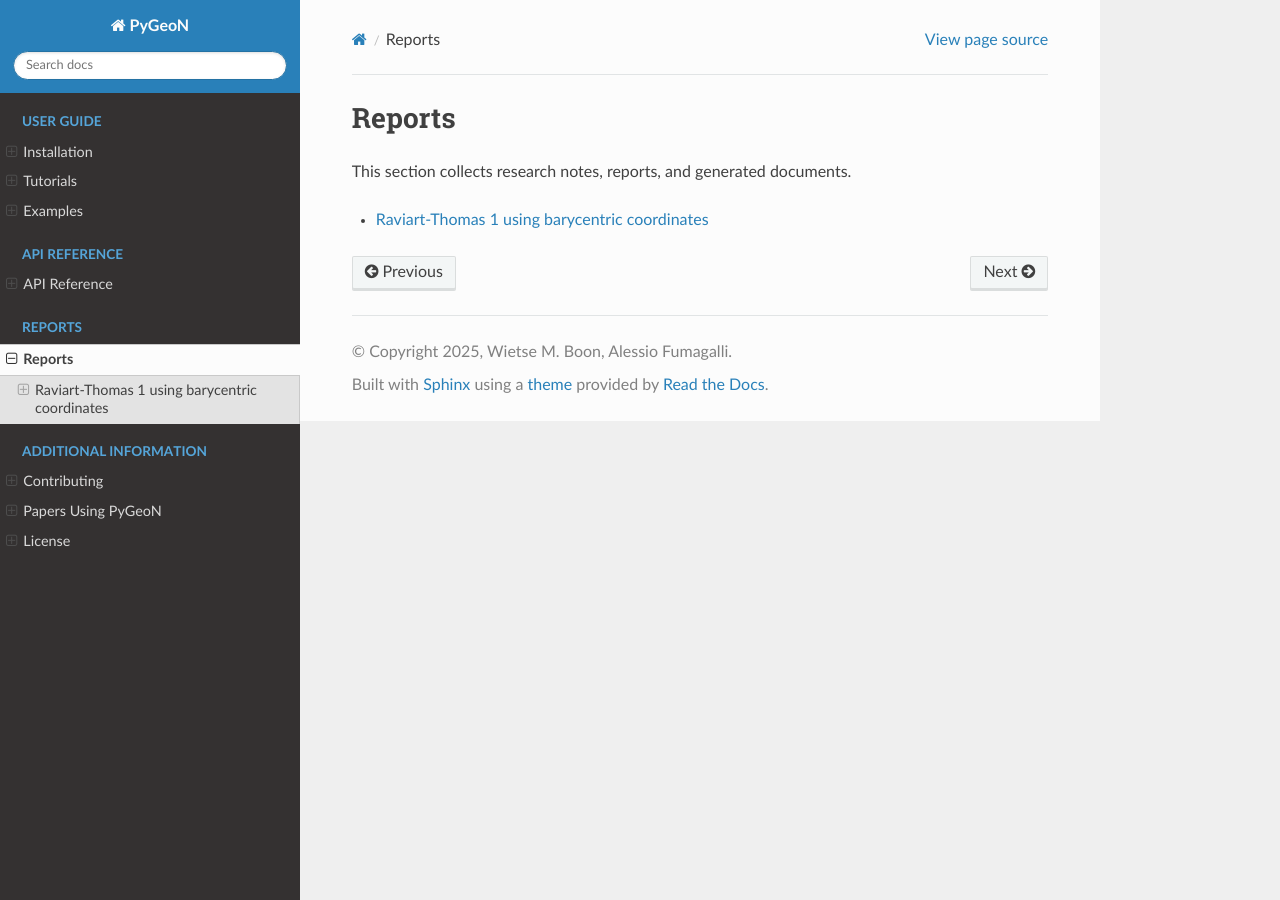
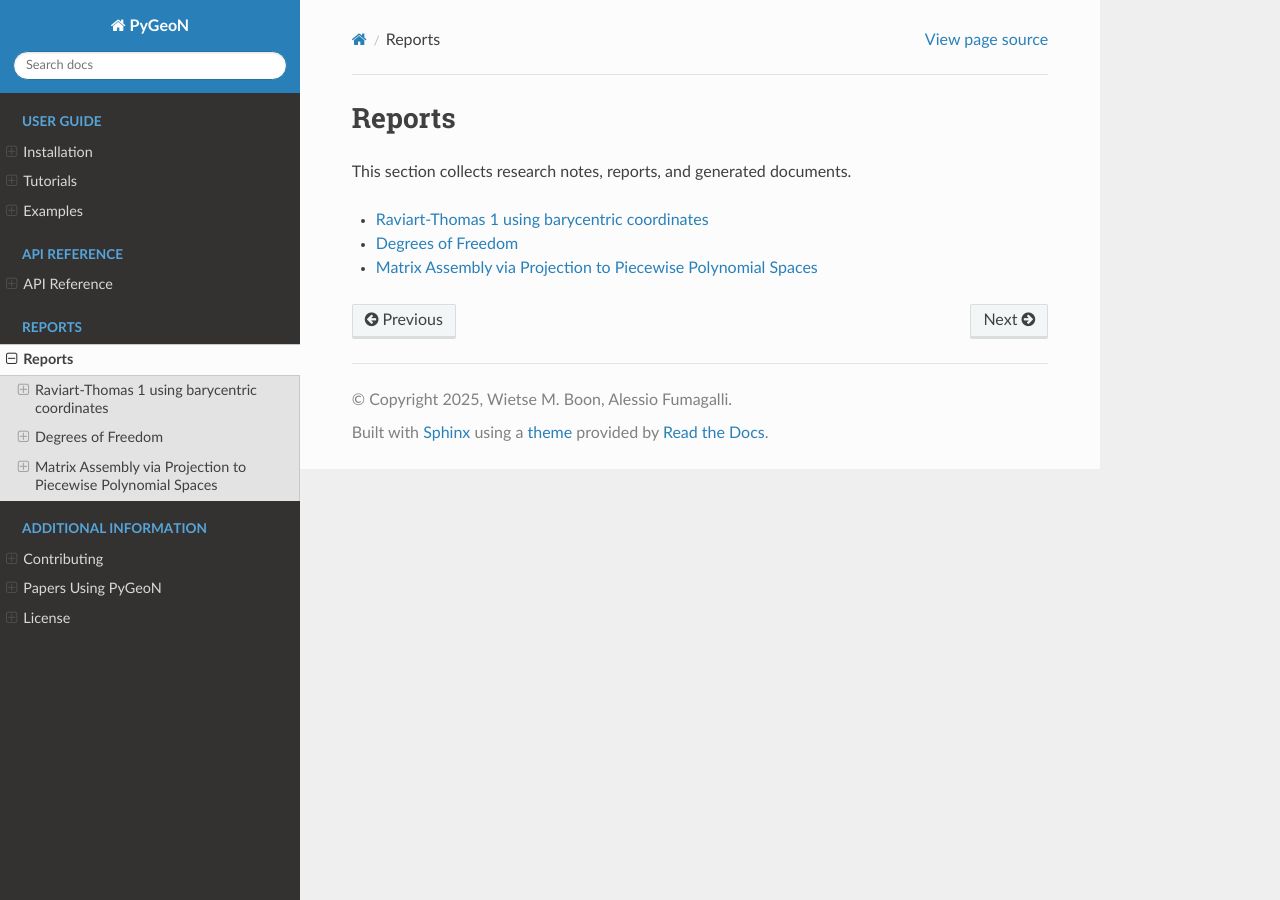
Before and after one commit to compgeo-mox/pygeon, a Sphinx documentation site: the page built from docs/reports/index.rst, in a window 1280 px wide. Built offline with Sphinx 7.4.7 and the Read the Docs theme 3.1.0, drawn with Linux system fonts in a browser that asks for light colours; pages that are not in the unit, such as notebooks, are missing from menus; part of the change alters nothing that is shown.

Commit message:
Add documentation for degrees of freedom and matrix assembly in PyGeoN (#245)
* Add documentation for degrees of freedom and matrix assembly in PyGeoN

* update title of a report

* update matrix assembly docs

* Potential fix for pull request finding

Co-authored-by: Copilot Autofix powered by AI <175728472+Copilot@users.noreply.github.com>

* fix: add docs to toctree, fix links, update Mat/SymMat sections in dofs.md

Agent-Logs-Url: https://github.com/compgeo-mox/pygeon/sessions/f778eab5-a32a-4876-8eb9-9ca1b92203d6

Co-authored-by: alessiofumagalli <3007391+alessiofumagalli@users.noreply.github.com>

* Potential fix for pull request finding

Co-authored-by: Copilot Autofix powered by AI <175728472+Copilot@users.noreply.github.com>

* update documentation of dofs description

---------

Co-authored-by: Copilot Autofix powered by AI <175728472+Copilot@users.noreply.github.com>
Co-authored-by: copilot-swe-agent[bot] <198982749+Copilot@users.noreply.github.com>
Co-authored-by: alessiofumagalli <3007391+alessiofumagalli@users.noreply.github.com>

```diff
--- a/docs/reports/index.rst
+++ b/docs/reports/index.rst
@@ -7,3 +7,5 @@ This section collects research notes, reports, and generated documents.
    :maxdepth: 1
 
    ../reports_src/RT1
+   ../reports_src/dofs
+   ../reports_src/matrix_assembly
--- /dev/null
+++ b/docs/reports_src/dofs.md
@@ -0,0 +1,169 @@
+# Degrees of Freedom
+
+This document describes the degrees of freedom (DOFs) for each finite element space
+available in PyGeoN, and how they are laid out in the global solution vector.
+
+
+
+## Scalar spaces
+
+### `Lagrange1` — $H^1$, piecewise linear ([source](https://github.com/compgeo-mox/pygeon/blob/main/src/pygeon/discretizations/fem/h1.py#L13))
+
+One DOF per mesh **node**.
+
+$$N_\text{dof} = N_\text{nodes}$$
+
+**DOF meaning.** Each DOF is the function value at the corresponding node.
+
+**DOF ordering.** DOF $n$ has global index $n$ (directly indexed by node number).
+
+### `Lagrange2` — $H^1$, piecewise quadratic ([source](https://github.com/compgeo-mox/pygeon/blob/main/src/pygeon/discretizations/fem/h1.py#L309))
+
+One DOF per mesh **node** and one DOF per mesh **edge**.
+
+$$N_\text{dof} = N_\text{nodes} + N_\text{edges}$$
+
+**DOF meaning.** The two sets are heterogeneous: nodal DOFs are function values at nodes; edge DOFs are function values at edge midpoints.
+
+**DOF ordering.** All nodal DOFs come first (index = node number), followed by all edge DOFs (global index of edge $e$ = $N_\text{nodes} + e$).
+
+### `PwConstants` — $L^2$, piecewise constant ([source](https://github.com/compgeo-mox/pygeon/blob/main/src/pygeon/discretizations/fem/l2.py#L248))
+
+One DOF per mesh **cell**.
+
+$$N_\text{dof} = N_\text{cells}$$
+
+**DOF meaning.** Each DOF is the integral over the cell of the function.
+
+**DOF ordering.** DOF $c$ has global index $c$ (directly indexed by cell number).
+
+### `PwLinears` — $L^2$, piecewise linear (broken) ([source](https://github.com/compgeo-mox/pygeon/blob/main/src/pygeon/discretizations/fem/l2.py#L386))
+
+$(d+1)$ DOFs per cell (one per local node), totalling:
+
+$$N_\text{dof} = (d+1) \, N_\text{cells}$$
+
+**DOF meaning.** Each DOF is the coefficient of the corresponding local linear basis function, i.e. the function value at a local node of the cell.
+
+**DOF ordering.** Cell index varies fastest: the $k$-th local basis function of cell $c$ has global index $k \cdot N_\text{cells} + c$.
+
+### `PwQuadratics` — $L^2$, piecewise quadratic (broken) ([source](https://github.com/compgeo-mox/pygeon/blob/main/src/pygeon/discretizations/fem/l2.py#L585))
+
+Piecewise degree-2 polynomials, discontinuous across cell boundaries. The local basis
+consists of all monomials of degree $\leq 2$, giving $\tfrac{(d+1)(d+2)}{2}$ DOFs per
+cell: one per vertex plus one per edge (midpoint) of each simplex. The total count is:
+
+$$N_\text{dof} = \frac{(d+1)(d+2)}{2}\,N_\text{cells}$$
+
+**DOF meaning.** The local DOFs are heterogeneous within each cell: the first $(d+1)$ are function values at the cell vertices, and the remaining $\tfrac{d(d+1)}{2}$ are function values at the midpoints of the cell edges.
+
+**DOF ordering.** Cell index varies fastest: the $k$-th local basis function of cell $c$ has global index $k \cdot N_\text{cells} + c$.
+
+### `RT0` — $H(\text{div})$, lowest-order Raviart–Thomas ([source](https://github.com/compgeo-mox/pygeon/blob/main/src/pygeon/discretizations/fem/hdiv.py#L13))
+
+One DOF per mesh **face**.
+
+$$N_\text{dof} = N_\text{faces}$$
+
+**DOF meaning.** Each DOF is the integral of the normal component of the field across the face: $\int_f \mathbf{u} \cdot \mathbf{n}_f \, ds$.
+
+**DOF ordering.** DOF $f$ has global index $f$ (directly indexed by face number).
+
+
+### `BDM1` — $H(\text{div})$, first-order Brezzi–Douglas–Marini ([source](https://github.com/compgeo-mox/pygeon/blob/main/src/pygeon/discretizations/fem/hdiv.py#L257))
+
+Like RT0 the normal flux across each face is the key quantity, but here the flux is
+allowed to vary *linearly* over the face. This requires one DOF per (face, node) pair.
+Since each face of a $d$-simplex has exactly $d$ nodes:
+
+$$N_\text{dof} = d \cdot N_\text{faces}$$
+
+**DOF meaning.** Each DOF is a weighted normal-flux moment $\int_f (\mathbf{u} \cdot \mathbf{n}_f)\,\varphi_i^f \, ds$, where $\varphi_i^f$ is the Lagrange basis function of node $i$ restricted to face $f$.
+
+**DOF ordering.** The DOFs are grouped by node-position within the face: the first
+$N_\text{faces}$ entries correspond to the first node of each face, the next
+$N_\text{faces}$ entries to the second node, and so on. The global index of DOF $(f,i)$
+is $f + i\,N_\text{faces}$, $i = 0,\ldots,d-1$.
+
+
+### `RT1` — $H(\text{div})$, first-order Raviart–Thomas ([source](https://github.com/compgeo-mox/pygeon/blob/main/src/pygeon/discretizations/fem/hdiv.py#L480))
+
+$d$ DOFs per face and $d$ DOFs per cell.
+
+$$N_\text{dof} = d\,(N_\text{faces} + N_\text{cells})$$
+
+**DOF meaning.** The two sets are heterogeneous: face DOFs are directional normal-flux moments (one per spatial direction per face); cell DOFs are the $d$ components of the cell-average of the field.
+
+**DOF ordering.** The global vector is split into a face block followed by a cell
+block, each further divided into $d$ sub-blocks of uniform size.
+
+Global index of face DOF $(f, k)$: $f + k\,N_\text{faces}$; global index of cell DOF
+$(c, k)$: $d\,N_\text{faces} + c + k\,N_\text{cells}$.
+
+
+### `Nedelec0` — $H(\text{curl})$, lowest-order Nédélec ([source](https://github.com/compgeo-mox/pygeon/blob/main/src/pygeon/discretizations/fem/hcurl.py#L11))
+
+One DOF per mesh **edge**.
+
+$$N_\text{dof} = N_\text{edges}$$
+
+**DOF meaning.** Each DOF is the integral of the tangential component of the field along the edge: $\int_e \mathbf{u} \cdot \boldsymbol{\tau}_e \, ds$.
+
+**DOF ordering.** DOF $e$ has global index $e$ (directly indexed by edge number).
+
+
+### `Nedelec1` — $H(\text{curl})$, first-order Nédélec ([source](https://github.com/compgeo-mox/pygeon/blob/main/src/pygeon/discretizations/fem/hcurl.py#L161))
+
+Analogous to BDM1 but for tangential circulations: the tangential component along each
+edge is allowed to vary linearly, requiring one DOF per (edge, node) pair. Each edge
+has exactly 2 endpoint nodes in any dimension, giving:
+
+$$N_\text{dof} = 2\,N_\text{edges}$$
+
+**DOF meaning.** Each DOF is a weighted tangential-circulation moment $\int_e (\mathbf{u} \cdot \boldsymbol{\tau}_e)\,\varphi_i^e \, ds$, where $\varphi_i^e$ is the Lagrange basis function of node $i$ on edge $e$.
+
+**DOF ordering.** Two blocks of $N_\text{edges}$ each (one per endpoint): the global
+index of DOF $(e, i)$ is $e + i\,N_\text{edges}$, $i \in \{0, 1\}$.
+
+
+## Vector-valued spaces
+
+A vector-valued space `Vec<X>` wraps the corresponding scalar space `<X>` and
+replicates its DOFs for each spatial component. The total DOF count is:
+
+$$N_\text{dof} = d \cdot N_\text{dof}^{\text{scalar}}$$
+
+### DOF layout
+
+All vector spaces use a **component-block** ordering: first all DOFs of the
+$x$-component, then all DOFs of the $y$-component, and so on.
+
+
+
+## Matrix-valued spaces
+
+The matrix-valued $L^2$ spaces `MatPwConstants`, `MatPwLinears`, and
+`MatPwQuadratics` replicate the DOFs of their underlying scalar piecewise
+polynomial spaces for each entry of the $d \times d$ tensor.
+replicate their DOFs for each entry of the $d \times d$ tensor.
+
+$$N_\text{dof} = d^2 \cdot N_\text{dof}^{\text{scalar}}$$
+
+### DOF layout
+
+The tensor is **unrolled row-wise** and stored in $d^2$ consecutive blocks of
+size $N_\text{dof}^{\text{scalar}}$.
+
+Equivalently, the global DOF index for component $(i,j)$ of scalar DOF $k$ is:
+
+$$\text{global index} = (i \cdot d + j) \cdot N_\text{dof}^{\text{scalar}} + k$$
+
+Note that `VecBDM1` / `VecRT0` classes serve as matrix-valued $H(\text{div})$ spaces
+for tensors but their degrees of freedom are vector-valued;
+their DOF layout follows the same row-major block structure.
+
+## Symmetric a matrix-valued space
+
+In the symmetric matrix-valued spaces (`SymMatPwConstants`, `SymMatPwLinears`,
+`SymMatPwQuadratics`) only the upper triangular part of the DOF is stored following the
+row-major block structure as in the matrix-valued spaces.
--- /dev/null
+++ b/docs/reports_src/matrix_assembly.md
@@ -0,0 +1,33 @@
+# Matrix Assembly via Projection to Piecewise Polynomial Spaces
+
+## Overview
+
+In PyGeoN, inner-product matrices (mass and lumped mass) for any finite element space
+$V_h$ are assembled by factoring through a piecewise polynomial space $P_h$ of matching
+polynomial degree and tensor order. This avoids rewriting quadrature routines for each
+space and yields a uniform assembly pipeline.
+
+## Mass Matrix
+
+Let $\Pi : V_h \to P_h$ be the projection from the finite element space $V_h$ to the
+corresponding piecewise polynomial space $P_h$ (implemented as `proj_to_PwPolynomials`). Then the mass matrix of the space $V_h$ is computed as
+
+$$M_{V_h} = \Pi^\top M_{P_h} \Pi,$$
+
+where $M_{P_h}$ is the (cell-local) mass matrix of $P_h$.
+
+The same pattern is used for the lumped mass matrix, where the lumped-$M_{P_h}$ is considered instead of $M_{P_h}$.
+
+## Stiffness Matrix
+
+The stiffness matrix uses the differential operator $B$ (gradient, curl, or divergence) and the mass matrix $A$ of the *range* space:
+
+$$K = B^\top A B.$$
+
+The range-space mass matrix $A$ is itself assembled via the same projection procedure
+above.
+
+## Projection matrices
+
+Each finite element space implements `proj_to_PwPolynomials` according to its degrees of
+freedom. For vector- and matrix-valued spaces (`VecHDiv`, etc.) the same formula applies.
```
